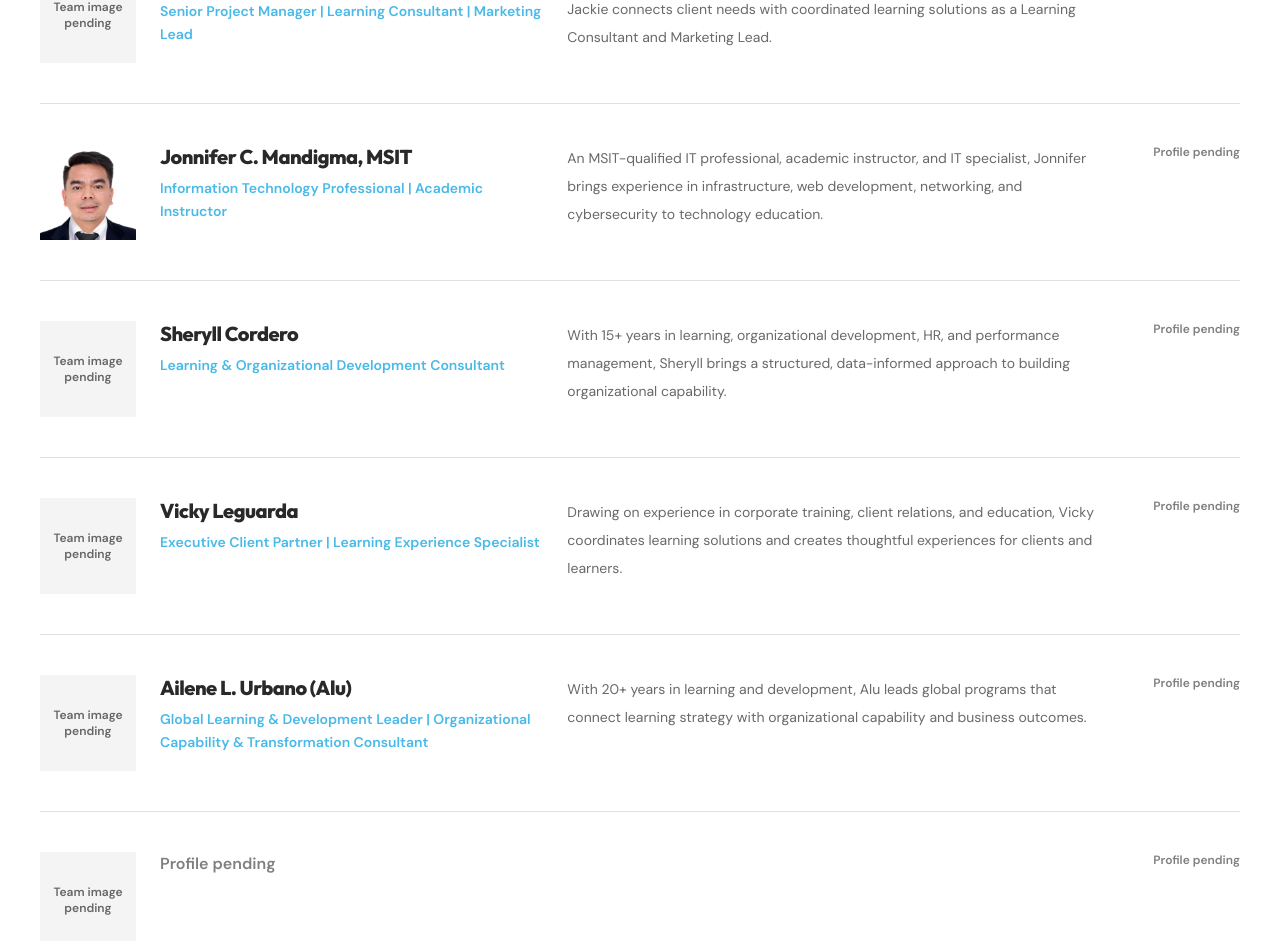
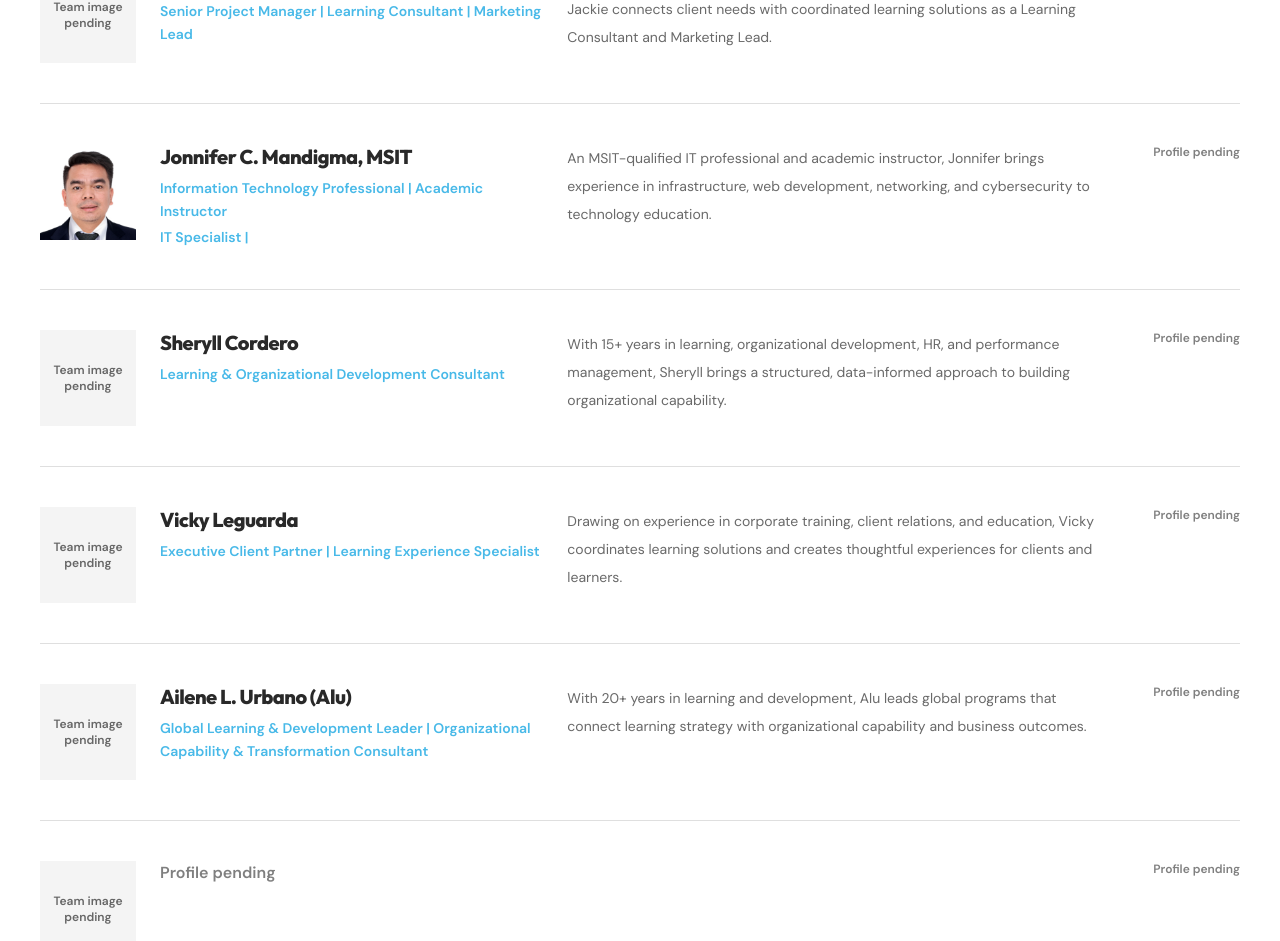
Before and after one commit to gabzy0423/The-Learning-Lab, a Next.js app: page /about/team in a window 1280 px wide. Shown: the part 1631-2572 px from the top of the page. Built offline with nearby package versions, Linux system fonts and the light colour scheme.

Commit message:
Keep IT Specialist in Jonnifer role

```diff
--- a/app/about/team/page.tsx
+++ b/app/about/team/page.tsx
@@ -130,6 +130,7 @@ export default function MeetTheTeamPage() {
                   <>
                     <h3 className="font-heading text-xl font-extrabold leading-tight tracking-tight">Jonnifer C. Mandigma, MSIT</h3>
                     <p className="mt-2 text-sm font-semibold leading-relaxed text-brand-cyan-blue">Information Technology Professional | Academic Instructor</p>
+                    <p className="mt-1 text-sm font-semibold leading-relaxed text-brand-cyan-blue">IT Specialist |</p>
                   </>
                 ) : index === 4 ? (
                   <>
@@ -158,7 +159,7 @@ export default function MeetTheTeamPage() {
                 ) : index === 2 ? (
                   <p>With 10+ years in client service, business development, and project management, Jackie connects client needs with coordinated learning solutions as a Learning Consultant and Marketing Lead.</p>
                 ) : index === 3 ? (
-                  <p>An MSIT-qualified IT professional, academic instructor, and IT specialist, Jonnifer brings experience in infrastructure, web development, networking, and cybersecurity to technology education.</p>
+                  <p>An MSIT-qualified IT professional and academic instructor, Jonnifer brings experience in infrastructure, web development, networking, and cybersecurity to technology education.</p>
                 ) : index === 4 ? (
                   <p>With 15+ years in learning, organizational development, HR, and performance management, Sheryll brings a structured, data-informed approach to building organizational capability.</p>
                 ) : index === 5 ? (
```
